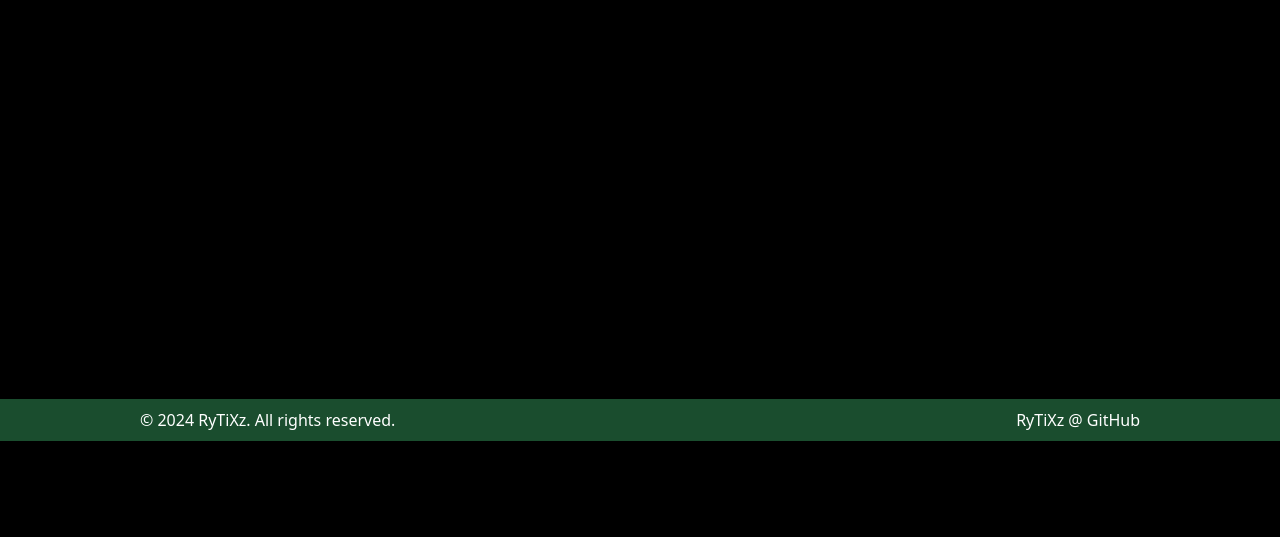
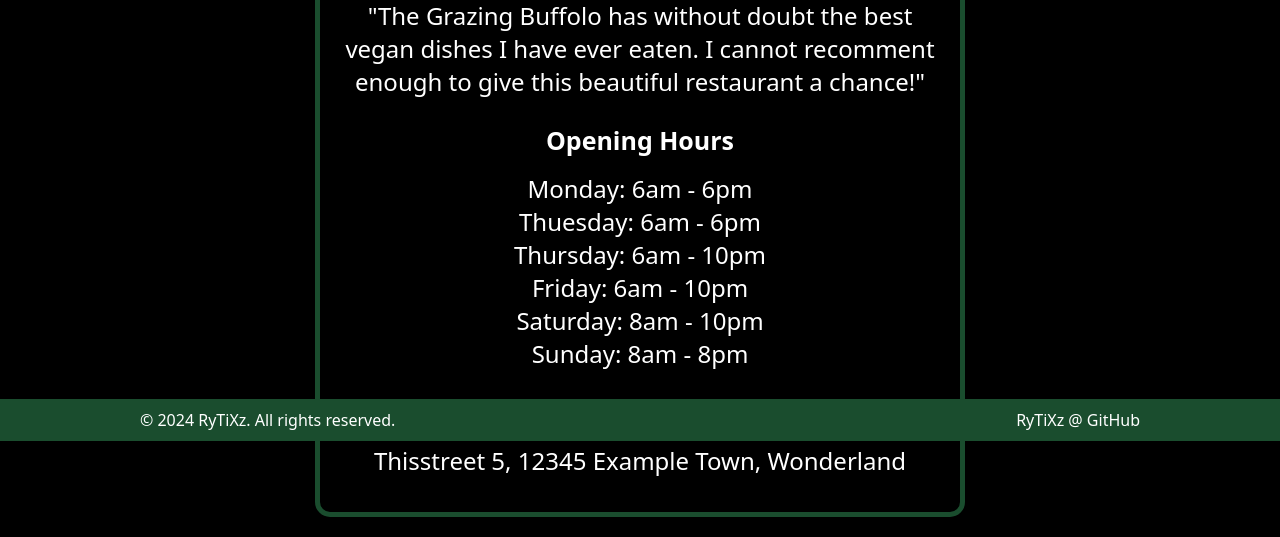
Before and after one commit to RyTiXz/restaurant_page, a website built with webpack: page src/template.html in a window 1280 px wide. Shown: the part 359-896 px from the top of the page. Before the commit the page ends 800 px from the top, so only its background shows below. Built offline with nearby package versions, Linux system fonts and the light colour scheme.

Commit message:
Create Webpage in JS, JS

```diff
--- a/src/initialPage.js
+++ b/src/initialPage.js
@@ -0,0 +1,71 @@
+// Querry Selector
+const contentSelector = document.querySelector("#content")
+
+// Imports
+import buffaloImage from "../img/buffaloBanner2.png"
+
+// Creations
+const img = document.createElement("img");
+img.src= buffaloImage;
+img.alt="Picture of a buffalo"
+img.id="buffaloBanner"
+contentSelector.appendChild(img)
+
+const headerOne = document.createElement("h1");
+headerOne.textContent = "Restaurant to the Grazing Buffalo"
+contentSelector.appendChild(headerOne)
+
+
+const recommendation = document.createElement("div")
+recommendation.className = "recommendation"
+contentSelector.appendChild(recommendation)
+
+const recommendationText = document.createElement("p")
+recommendationText.textContent = "\"The Grazing Buffolo has without doubt the best vegan dishes I have ever eaten. I cannot recomment enough to give this beautiful restaurant a chance!\""
+recommendation.appendChild(recommendationText)
+
+
+const hours = document.createElement("div")
+hours.className = "hours"
+contentSelector.appendChild(hours)
+
+const openingHoursHeader = document.createElement("h2")
+openingHoursHeader.textContent = "Opening Hours"
+hours.appendChild(openingHoursHeader)
+
+const monday = document.createElement("p")
+monday.textContent = "Monday: 6am - 6pm"
+hours.appendChild(monday)
+
+const thuesday = document.createElement("p")
+thuesday.textContent = "Thuesday: 6am - 6pm"
+hours.appendChild(thuesday)
+
+const thursday = document.createElement("p")
+thursday.textContent = "Thursday: 6am - 10pm"
+hours.appendChild(thursday)
+
+const friday = document.createElement("p")
+friday.textContent = "Friday: 6am - 10pm"
+hours.appendChild(friday)
+
+const saturday = document.createElement("p")
+saturday.textContent = "Saturday: 8am - 10pm"
+hours.appendChild(saturday)
+
+const sunday = document.createElement("p")
+sunday.textContent = "Sunday: 8am - 8pm"
+hours.appendChild(sunday)
+
+
+const location = document.createElement("div")
+location.className = "location"
+contentSelector.appendChild(location)
+
+const locationHeader = document.createElement("h2")
+locationHeader.textContent = "Location:"
+location.appendChild(locationHeader)
+
+const locationText = document.createElement("p")
+locationText.textContent = "Thisstreet 5, 12345 Example Town, Wonderland"
+location.appendChild(locationText)
--- a/webpack.config.js
+++ b/webpack.config.js
@@ -34,6 +34,10 @@ module.exports = {
         test: /\.html$/i,
         loader: "html-loader",
       },
+      {
+        test: /\.(png|svg|jpg|jpeg|gif)$/i,
+        type: "asset/resource",
+      },
     ],
   },
 };
```
Also changed, not shown: save.html (deleted, +0 -48 lines), src/template.html (+2 -1 lines).
